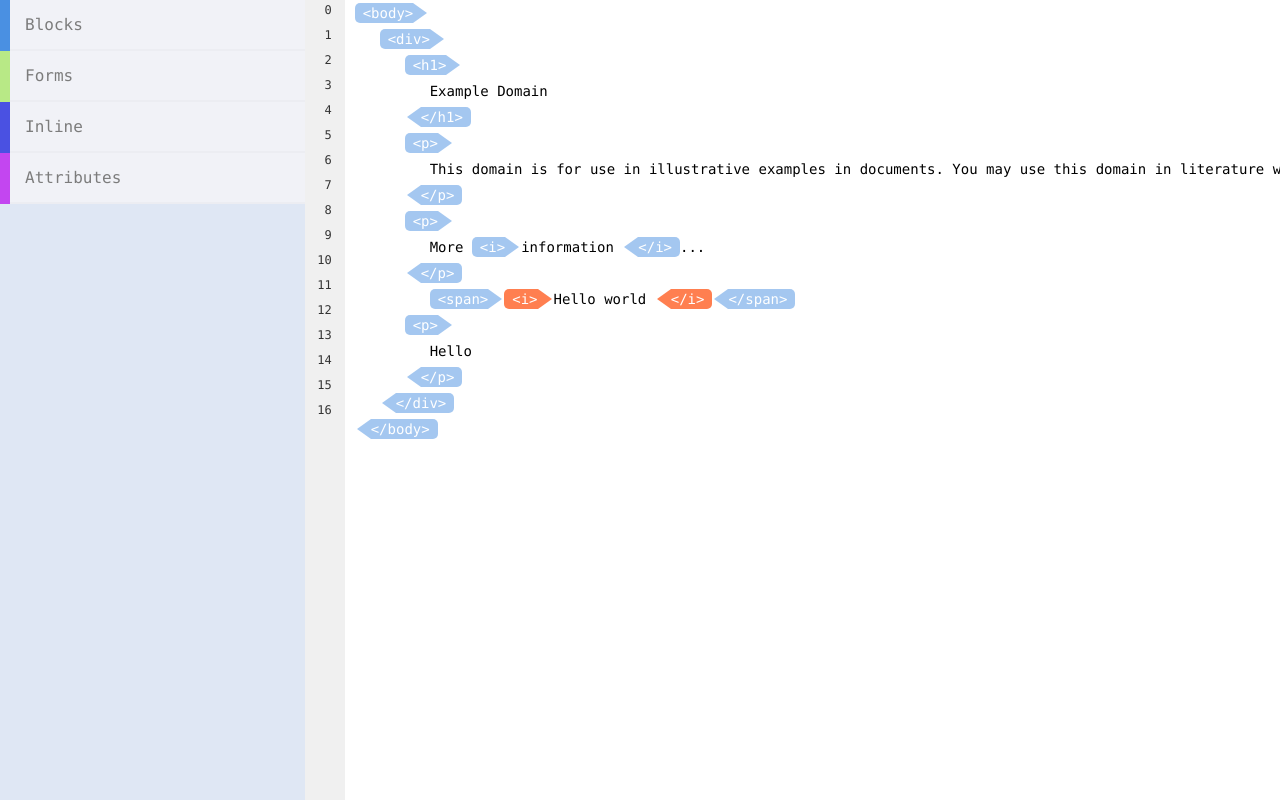
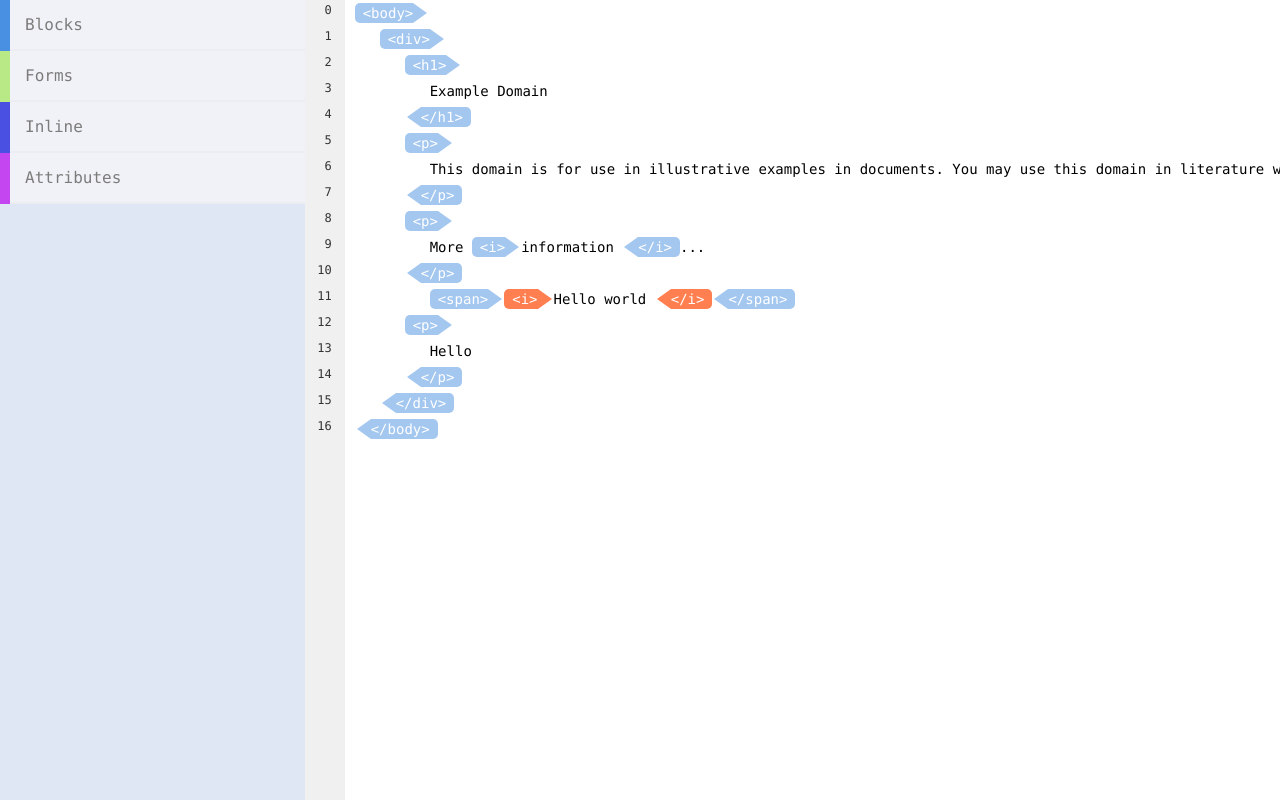
Before and after one commit to France-ioi/visual-html-editor, a React (Create React App) app: page / in a window 1280 px wide. Built offline with nearby package versions, Linux system fonts and the light colour scheme.

Commit message:
Change line counter cells to match new height

```diff
--- a/src/features/editors/VisualHTMLEditorLineCounterCell.css
+++ b/src/features/editors/VisualHTMLEditorLineCounterCell.css
@@ -1,5 +1,5 @@
 .lines-counter-cell {
-    height: 25px;
+    height: 26px;
     padding-right: 13px;
     font-size: 12px;
 }
```
